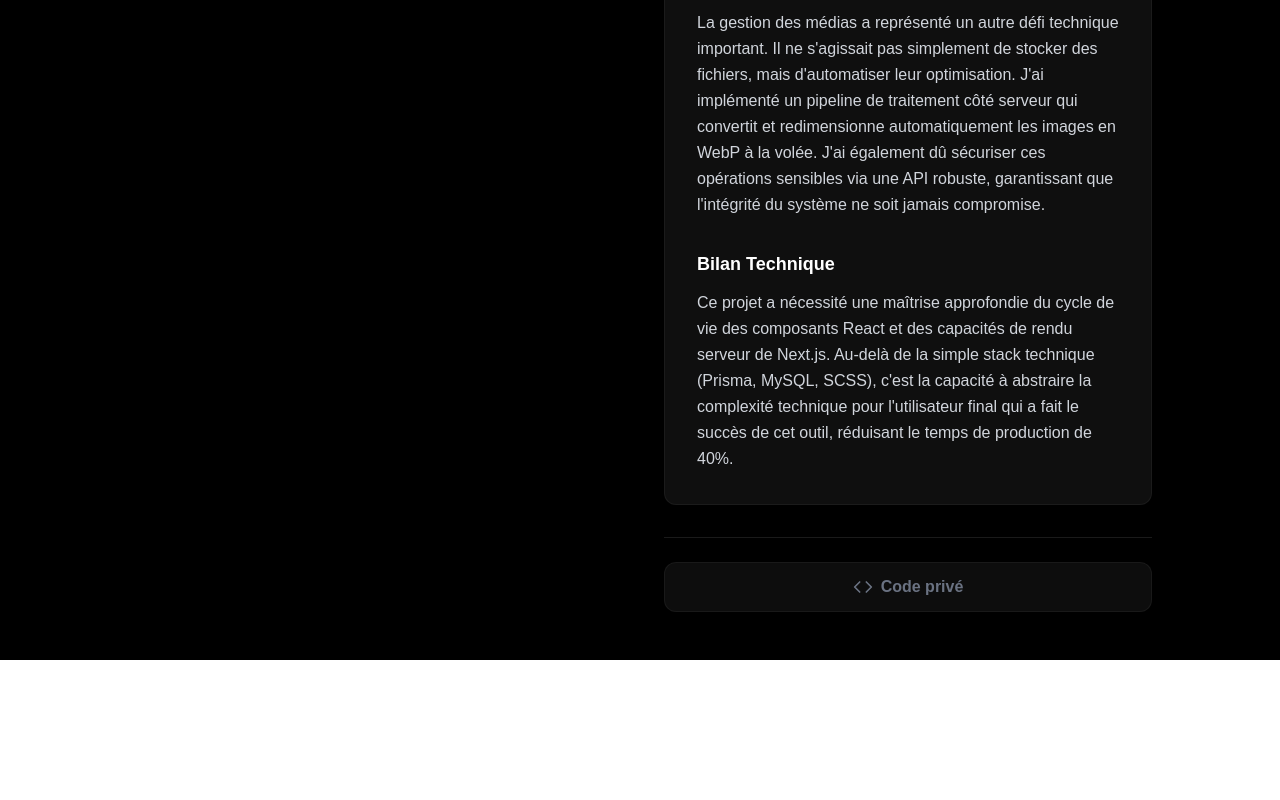
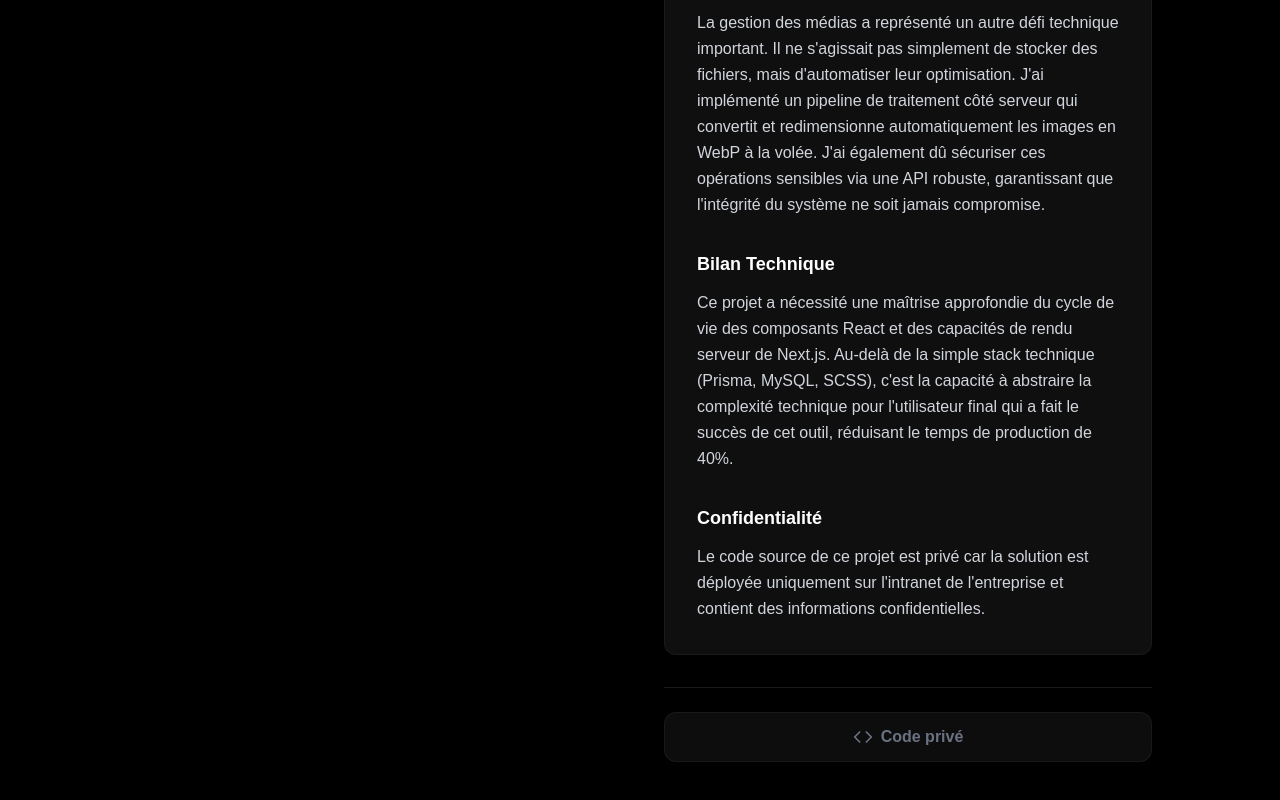
Before and after one commit to NathanDufils/Portfolio, a Next.js app: page /projects/1 in a window 1280 px wide. Shown: the part 961-1761 px from the top of the page. Before the commit the page ends 1621 px from the top, so only its background shows below. Built offline with nearby package versions, Linux system fonts and the light colour scheme.

Commit message:
feat: Add private code source details and update repository visibility for projects.

```diff
--- a/src/data/projects.ts
+++ b/src/data/projects.ts
@@ -49,6 +49,11 @@ export const PROJECTS: Project[] = [
                 type: 'text',
                 title: "Bilan Technique",
                 content: "Ce projet a nécessité une maîtrise approfondie du cycle de vie des composants React et des capacités de rendu serveur de Next.js. Au-delà de la simple stack technique (Prisma, MySQL, SCSS), c'est la capacité à abstraire la complexité technique pour l'utilisateur final qui a fait le succès de cet outil, réduisant le temps de production de 40%."
+            },
+            {
+                type: 'text',
+                title: "Confidentialité",
+                content: "Le code source de ce projet est privé car la solution est déployée uniquement sur l'intranet de l'entreprise et contient des informations confidentielles."
             }
         ]
     },
@@ -98,8 +103,7 @@ export const PROJECTS: Project[] = [
         context: "Gestion complète d'un salon de réalité virtuelle (réservations, équipements, conférences).",
         challenge: "Intégration d'une carte interactive et gestion des notifications temps réel.",
         solution: "Plateforme fullstack avec tableau de bord administrateur et système de réservation unifié.",
-        hasRepo: true,
-        repoUrl: "https://github.com/ttherezien/Projet_ARvolution",
+        hasRepo: false,
         image: "/Acceuil-ARvolution.png",
         details: [
             {
@@ -121,6 +125,11 @@ export const PROJECTS: Project[] = [
                 type: 'text',
                 title: "Bilan",
                 content: "Ce projet a été une expérience formatrice tant sur le plan technique (approfondissement Node.js/Postgres) que sur la gestion de projet en équipe. Il m'a permis de comprendre l'importance d'une API bien documentée et les défis de l'intégration de services tiers dans une application monolithique."
+            },
+            {
+                type: 'text',
+                title: "Code Source Privé",
+                content: "Le repository GitHub de ce projet a été mis en privé et n'est plus accessible au public."
             }
         ]
     }
```
